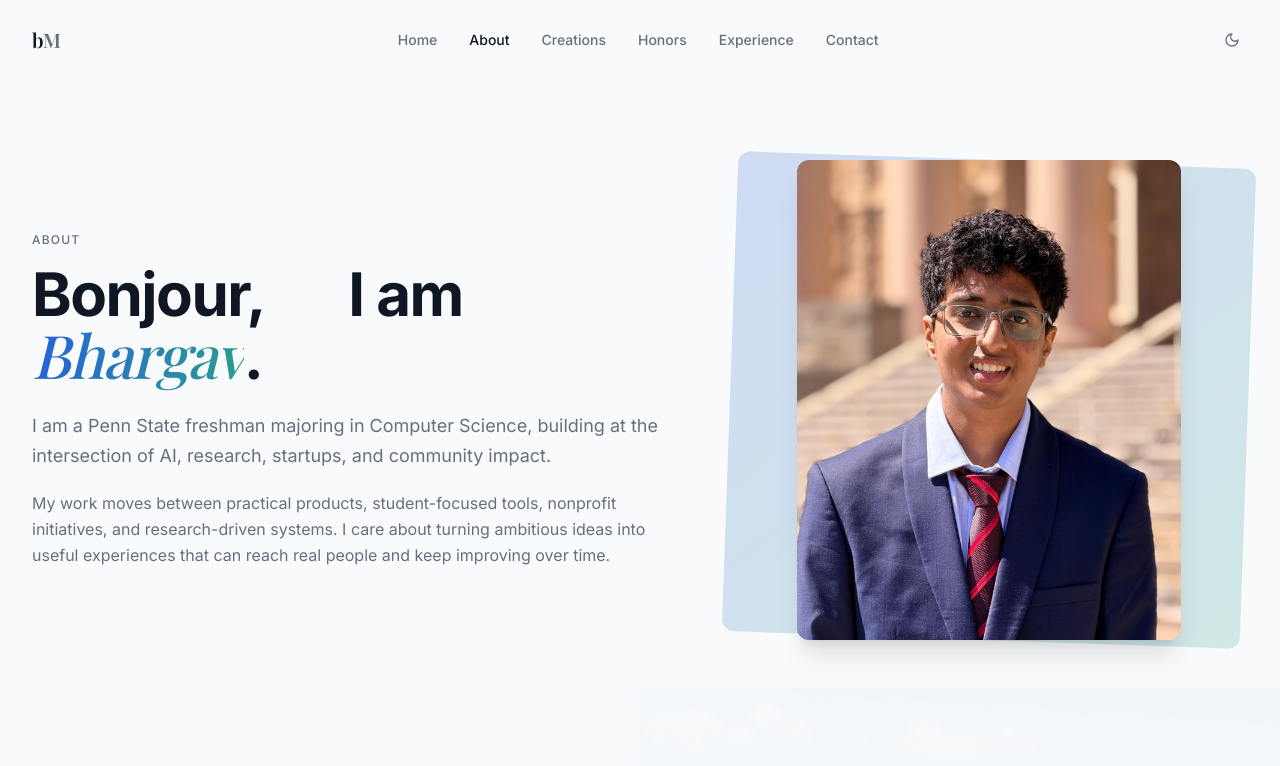
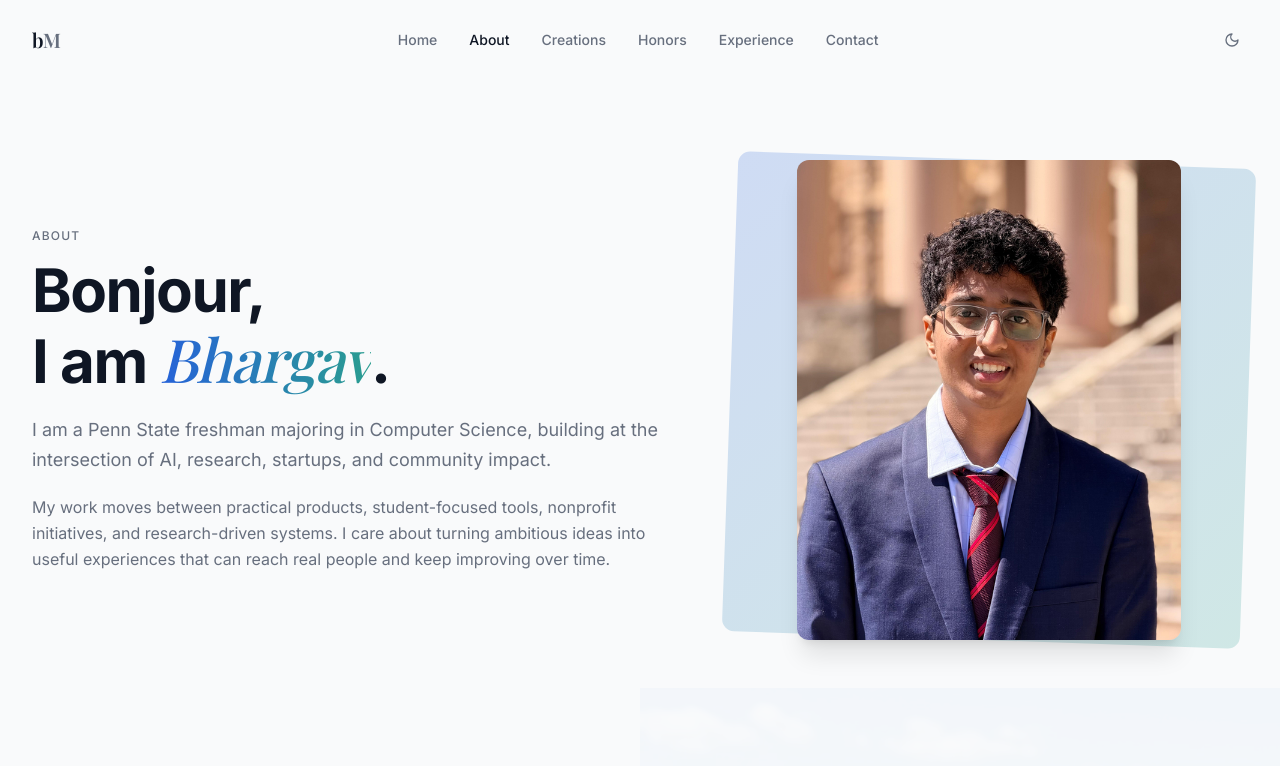
Before and after one commit to Bhargav072007/Personal-Website, a React (Vite) app: page /#/about in a window 1280 px wide. Shown: the top 766 px of the page. Built offline with nearby package versions, Linux system fonts and the light colour scheme; a web font is replaced by a local one.

Commit message:
Adjust about heading line break

```diff
--- a/src/components/AboutIntro.jsx
+++ b/src/components/AboutIntro.jsx
@@ -39,8 +39,10 @@ export default function AboutIntro() {
                 >
                   {GREETINGS[greetingIndex]},
                 </motion.span>
-              </span>{" "}
-              I am <span className="font-serif italic font-medium bg-gradient-to-r from-chart-1 to-chart-2 bg-clip-text text-transparent">Bhargav</span>.
+              </span>
+              <span className="block mt-2">
+                I am <span className="font-serif italic font-medium bg-gradient-to-r from-chart-1 to-chart-2 bg-clip-text text-transparent">Bhargav</span>.
+              </span>
             </h1>
             <p className="text-lg text-muted-foreground leading-relaxed max-w-2xl mb-5">
               I am a Penn State freshman majoring in Computer Science, building at the intersection of AI, research, startups, and community impact.
```
